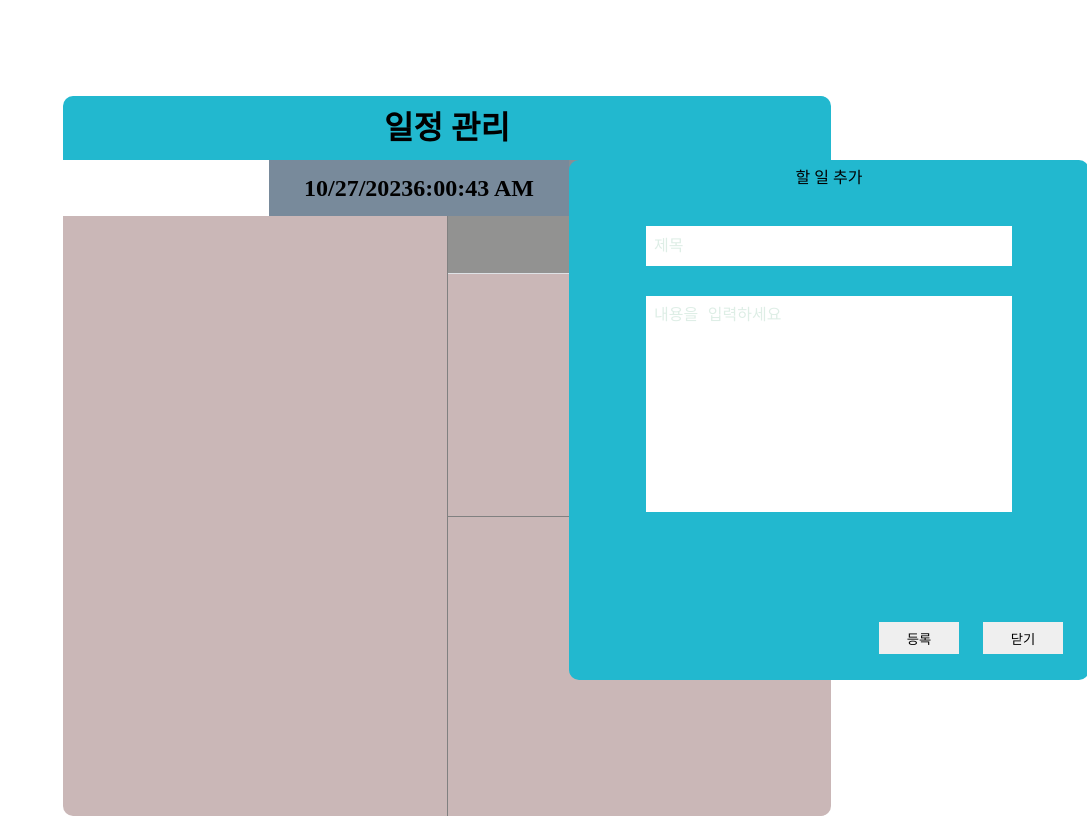
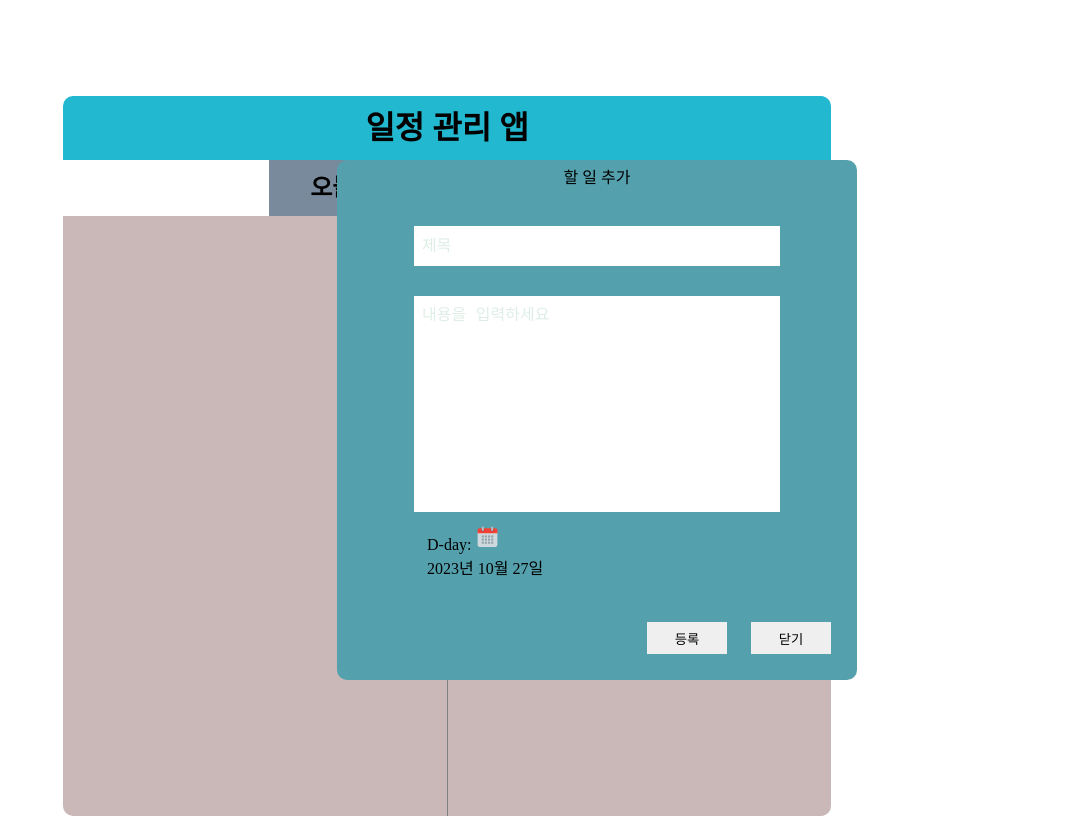
Before and after one commit to fkdkskdfjfk/Todo-project, a React (Create React App) app: page / in a window 1280 px wide. Both pictures are taken after a click on the button 790 px from the left and 188 px from the top of the page. Shown: the whole page, without its empty margins (193-1280 px from the left). Built offline with nearby package versions, Linux system fonts and the light colour scheme.

Commit message:
달력 만들기

```diff
--- a/package.json
+++ b/package.json
@@ -7,6 +7,7 @@
     "@testing-library/react": "^13.4.0",
     "@testing-library/user-event": "^13.5.0",
     "react": "^18.2.0",
+    "react-calendar": "^4.6.1",
     "react-dom": "^18.2.0",
     "react-icons": "^4.11.0",
     "react-scripts": "5.0.1",
--- a/src/App.js
+++ b/src/App.js
@@ -76,6 +76,12 @@ function App() {
     setTodos(todos.map(todo => todo.id === id ? { ...todo, text, content } : todo));
   };
 
+  // const Dday = (year, month, day) => {
+  //   const endDate = new Date(year, month-1, day);
+  //   const diffDate = endDate.getTime() - Today.getTime();
+  //   return Math.ceil(diffDate / (1000*60*60*24));
+  // };
+
   return (
     <>
       <GlobalStyle />
--- a/src/component/InsertModal.jsx
+++ b/src/component/InsertModal.jsx
@@ -1,21 +1,21 @@
 import React, { useState } from 'react';
 import { MdClose } from 'react-icons/md';
 import styled from 'styled-components';
+import Calendar from "react-calendar";
+import "react-calendar/dist/Calendar.css";
+import { FcCalendar } from "react-icons/fc";
 
 const InsertModalWrapper = styled.div`
   width: 500px;
   height: 500px;
   padding: 10px;
   border-radius: 10px;
-  background: #22b8cf;
+  background: #54a1ad;
   z-index: 99;
   position: absolute;
-  /* top: 50%;
-  right: 0%; */
-
   text-align: center;
+  /* margin: 0 auto; */
   cursor: default;
-  flex-direction: column;
 
   .registButton, .closeButton {
     width: 5rem;
@@ -23,7 +23,6 @@ const InsertModalWrapper = styled.div`
     position: absolute;
     outline: none;
     border: none;
-
     cursor: pointer;
   }
   .registButton {
@@ -45,7 +44,6 @@ const StyledInput = styled.input`
   padding: 0.5rem;
   font-size: 1rem;
   line-height: 1.5;
-
 
   &::placeholder {
     color: #deeee6;
@@ -70,11 +68,33 @@ const StyledTextarea = styled.textarea`
   }
 `;
 
+const StyledCalendar = styled.div`
+  width: 70%;
+  margin-top: 10px;
+  font-size: 1rem;
+  line-height: 1.5;
+  text-align: start;
+  /* padding: 0.5rem; */
+  padding-left: 5rem;
+  /* display: flex; */
+  position: relative;
+  z-index: 999;
+
+  .calendar {
+    font-size: 25px;
+
+    &:hover {
+      cursor: pointer;
+    }
+  }
+`;
+
 // 함수
 function InsertModal(props) {
   const [text, setText] = useState('');
   const [content, setContent] = useState('');
-
+  const [dday, onChange] = useState(new Date());
+  const [onCalendar, setOnCalendar] = useState(false);
 
   const handleChangeText = (e) => {
     setText(e.target.value)
@@ -102,6 +122,7 @@ function InsertModal(props) {
     props.setModal(false);
   };
 
+
   return (
     <InsertModalWrapper>
       <div>할 일 추가</div>
@@ -116,9 +137,18 @@ function InsertModal(props) {
         value={content}
         onChange={handleChangeContent}
       />
-      <div>
-
-      </div>
+      <StyledCalendar>
+        D-day: <FcCalendar className='calendar' onClick={() => {setOnCalendar(true)}}/>
+        {onCalendar && <Calendar onChange={onChange} value={dday} onClickDay={() => {setOnCalendar(false)}} />}
+        <h3>
+          {new Date(dday).toLocaleDateString("ko", {
+            year: "numeric",
+            month: "short",
+            day: "numeric",
+          })}
+        </h3>
+        {console.log(dday)}
+      </StyledCalendar>
       <button className='registButton' type="submit" onClick={handleSubmit}>
         등록
       </button>
--- a/src/component/TodoFrame.jsx
+++ b/src/component/TodoFrame.jsx
@@ -65,26 +65,13 @@ function TodoFrame(props) {
 
   const [time, setTime] = useState(new Date());
 
-  useEffect(() => {
-    const id = setInterval(() => {
-      setTime(new Date());
-    }, 1000);
-    return (() => clearInterval(id))
-  }, []);
-
-  // const Dday = (year, month, day) => {
-  //   const endDate = new Date(year, month-1, day);
-  //   const diffDate = endDate.getTime() - Today.getTime();
-  //   return Math.ceil(diffDate / (1000*60*60*24));
-  // };
-
   return (
     <TodoFrameWrapper>
-      <div className='title'>일정 관리</div>
+      <div className='title'>일정 관리 앱</div>
       <div className='contentFunc'>
         <div className='styledDate'>
-          {time.toLocaleDateString()}
-          {time.toLocaleTimeString()}
+          {'오늘 날짜: '+time.toLocaleDateString()}
+          {console.log(time.getTime())}
         </div>
         <div className='inputTodo'>{children}</div>
       </div>
--- a/src/component/TodoInsert.jsx
+++ b/src/component/TodoInsert.jsx
@@ -6,6 +6,8 @@ import InsertModal from './InsertModal';
 const TodoInsertWrapper = styled.form`
   height: 56px;
   display: flex;
+  justify-content: center;
+  align-items: flex-start;
   background: #495057;
   /* position: relative; */
 `;
```
Also changed, not shown: 1 other file (tests, documents, lock files or other folders).
